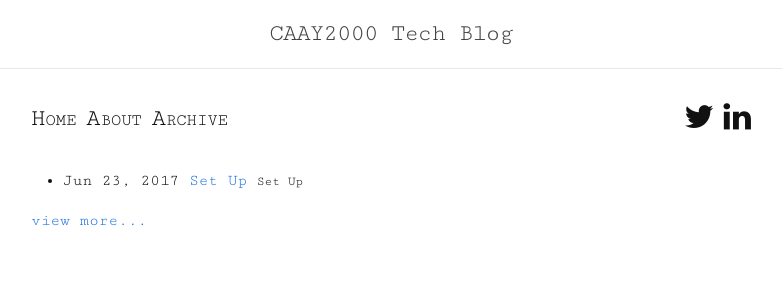
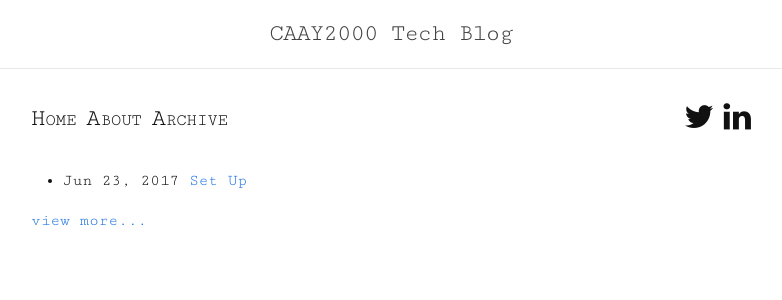
Before and after one commit to caay2000/caay2000.github.io, a Jekyll site: the page built from index.html, in a window 1280 px wide. Shown: the top 300 px of the page, without its empty margins (249-1031 px from the left). Built offline with Jekyll 4.4.1, drawn with Linux system fonts in a browser that asks for light colours; comment, search, counter and statistics services are not loaded.

Commit message:
Initial import

```diff
--- a/_layouts/default.html
+++ b/_layouts/default.html
@@ -41,6 +41,6 @@
   ga('create', '{{ site.google_analytics }}', 'auto');
   ga('send', 'pageview');
 </script>
-<script id="dsq-count-scr" src="//caay2000-blog.disqus.com/count.js" async></script>
+<script id="dsq-count-scr" src="//{{site.disqus_shortname}}.disqus.com/count.js" async></script>
 </body>
 </html>
--- a/archive.html
+++ b/archive.html
@@ -6,8 +6,8 @@ layout: default
 			{% for post in site.posts %}
 			<li>
 				<time>{{ post.date | date: "%b %d, %Y" }}</time>
-				<a href="{{ post.url | prepend: site.baseurl }}">{{ post.title }}</a>
-				<a href="{{ post.url | prepend: site.baseurl }}#disqus_thread" class="disqus_comments">{{ post.title }}</a>
+				<a href="{{post.url | prepend: site.baseurl}}">{{ post.title }}</a>
+				<a href="{{post.url | prepend: site.baseurl}}#disqus_thread" class="disqus_comments">&nbsp;</a>
 			</li>
 			{% endfor %}
 		</ul>
--- a/index.html
+++ b/index.html
@@ -7,7 +7,8 @@ layout: default
 			<li>
 				<time datetime="{{ post.date | date_to_xmlschema }}">{{ post.date | date: "%b %d, %Y" }}</time>
 				<a href="{{ post.url | prepend: site.baseurl }}">{{ post.title }}</a>
-				<a href="{{ post.url | prepend: site.baseurl }}#disqus_thread" class="disqus_comments">{{ post.title }}</a>
+				<a href="/2017/06/23/set-up#disqus_thread" class="disqus_comments">&nbsp;</a>
+
 			</li>
 			{% endfor %}
 		</ul>
```
Also changed, not shown: resources/css/main.scss (+4 -5 lines), _posts/2017-06-23-set-up.html (renamed from _posts/2017-06-23-set-up.md).
